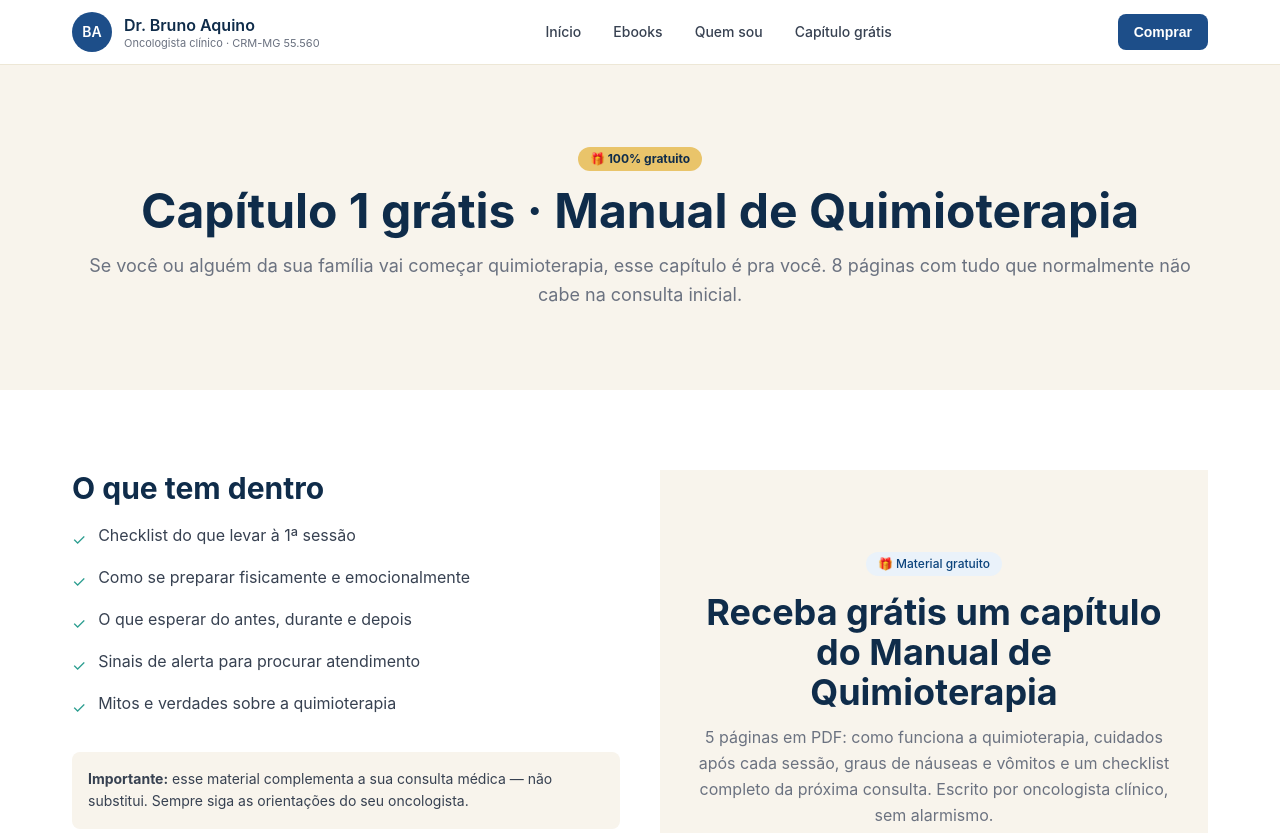
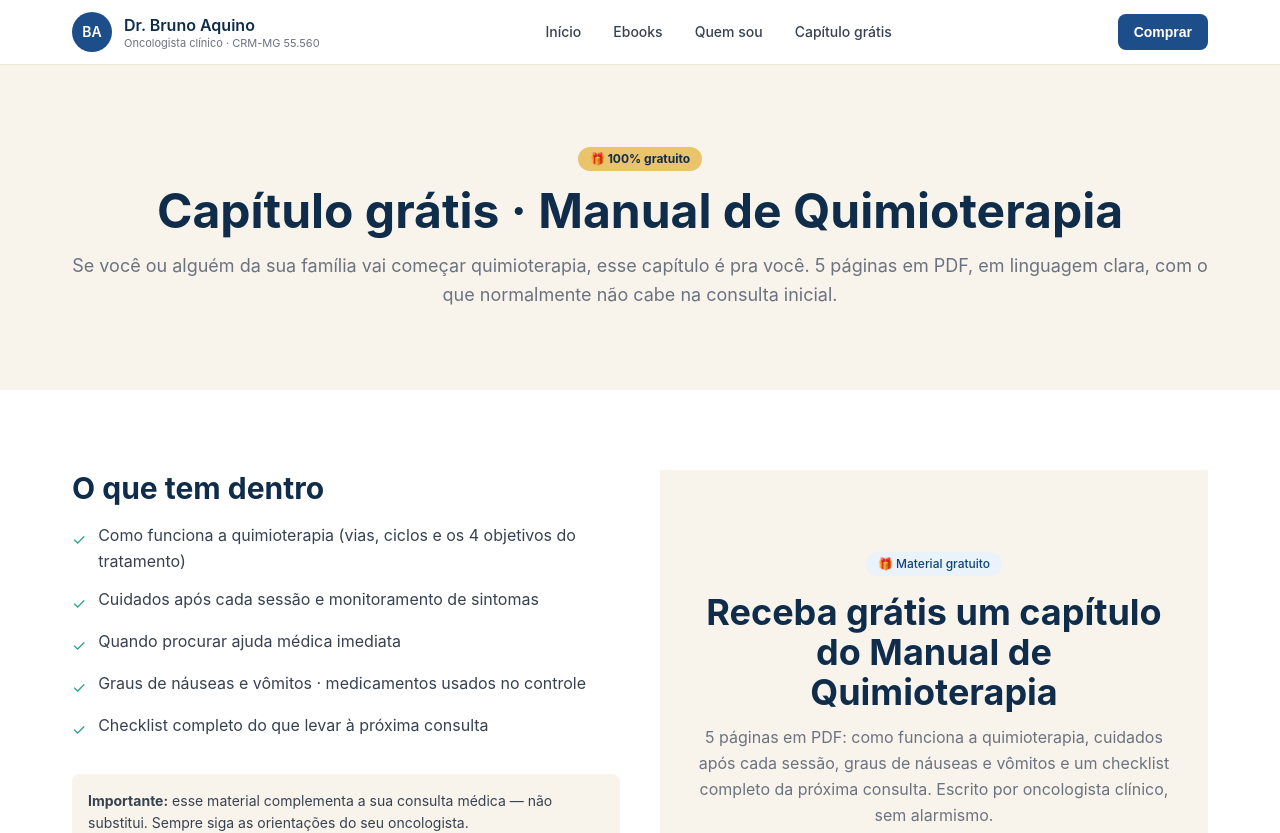
Before and after one commit to brunoaquino1985/drbrunoaquino-site, a Next.js app in the folder drbrunoaquino-site/: page /capitulo-gratis in a window 1280 px wide. Shown: the top 833 px of the page. Built offline with nearby package versions, Linux system fonts and the light colour scheme; no server answers.

Commit message:
Add files via upload

```diff
--- a/drbrunoaquino-site/src/app/capitulo-gratis/page.tsx
+++ b/drbrunoaquino-site/src/app/capitulo-gratis/page.tsx
@@ -2,9 +2,9 @@ import LeadCapture from "@/components/LeadCapture";
 import type { Metadata } from "next";
 
 export const metadata: Metadata = {
-  title: "Capítulo 1 grátis · Manual de Quimioterapia",
+  title: "Capítulo grátis · Manual de Quimioterapia",
   description:
-    "Receba gratuitamente o capítulo 1 do Manual de Quimioterapia: checklist da 1ª sessão, sinais de alerta e dicas práticas escritas por oncologista clínico.",
+    "Receba gratuitamente um capítulo do Manual de Quimioterapia: como funciona o tratamento, cuidados pós-aplicação, graus de náuseas e checklist da consulta. Por oncologista clínico.",
 };
 
 export default function CapituloGratisPage() {
@@ -16,12 +16,12 @@ export default function CapituloGratisPage() {
             🎁 100% gratuito
           </span>
           <h1 className="text-4xl md:text-5xl font-display font-bold text-navy mb-4">
-            Capítulo 1 grátis · Manual de Quimioterapia
+            Capítulo grátis · Manual de Quimioterapia
           </h1>
           <p className="text-lg text-ink-light leading-relaxed">
             Se você ou alguém da sua família vai começar quimioterapia, esse
-            capítulo é pra você. 8 páginas com tudo que normalmente não cabe na
-            consulta inicial.
+            capítulo é pra você. 5 páginas em PDF, em linguagem clara, com o que
+            normalmente não cabe na consulta inicial.
           </p>
         </div>
       </section>
@@ -35,23 +35,24 @@ export default function CapituloGratisPage() {
             <ul className="space-y-3 text-ink leading-relaxed">
               <li className="flex gap-3">
                 <span className="text-teal mt-1">✓</span>
-                Checklist do que levar à 1ª sessão
+                Como funciona a quimioterapia (vias, ciclos e os 4 objetivos
+                do tratamento)
               </li>
               <li className="flex gap-3">
                 <span className="text-teal mt-1">✓</span>
-                Como se preparar fisicamente e emocionalmente
+                Cuidados após cada sessão e monitoramento de sintomas
               </li>
               <li className="flex gap-3">
                 <span className="text-teal mt-1">✓</span>
-                O que esperar do antes, durante e depois
+                Quando procurar ajuda médica imediata
               </li>
               <li className="flex gap-3">
                 <span className="text-teal mt-1">✓</span>
-                Sinais de alerta para procurar atendimento
+                Graus de náuseas e vômitos · medicamentos usados no controle
               </li>
               <li className="flex gap-3">
                 <span className="text-teal mt-1">✓</span>
-                Mitos e verdades sobre a quimioterapia
+                Checklist completo do que levar à próxima consulta
               </li>
             </ul>
             <div className="mt-8 p-4 bg-sand rounded-lg text-sm text-ink leading-relaxed">
```
